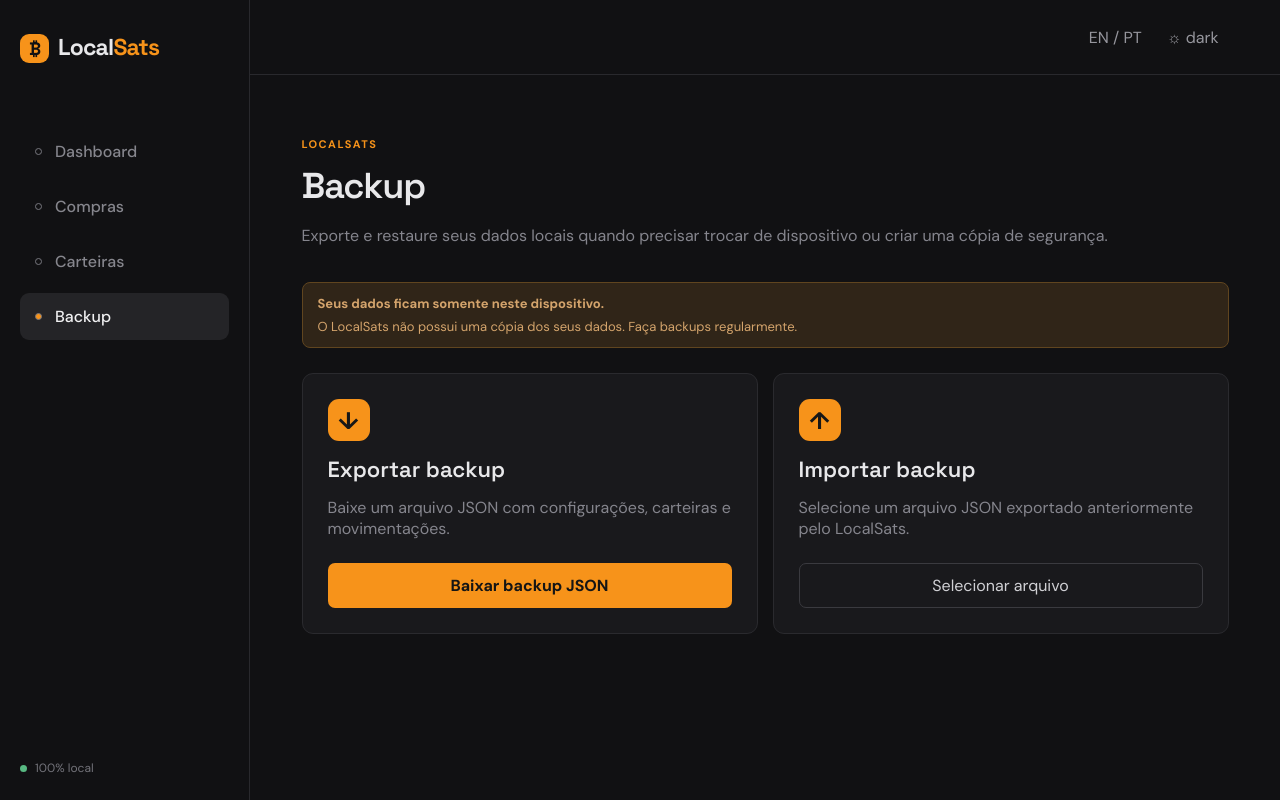
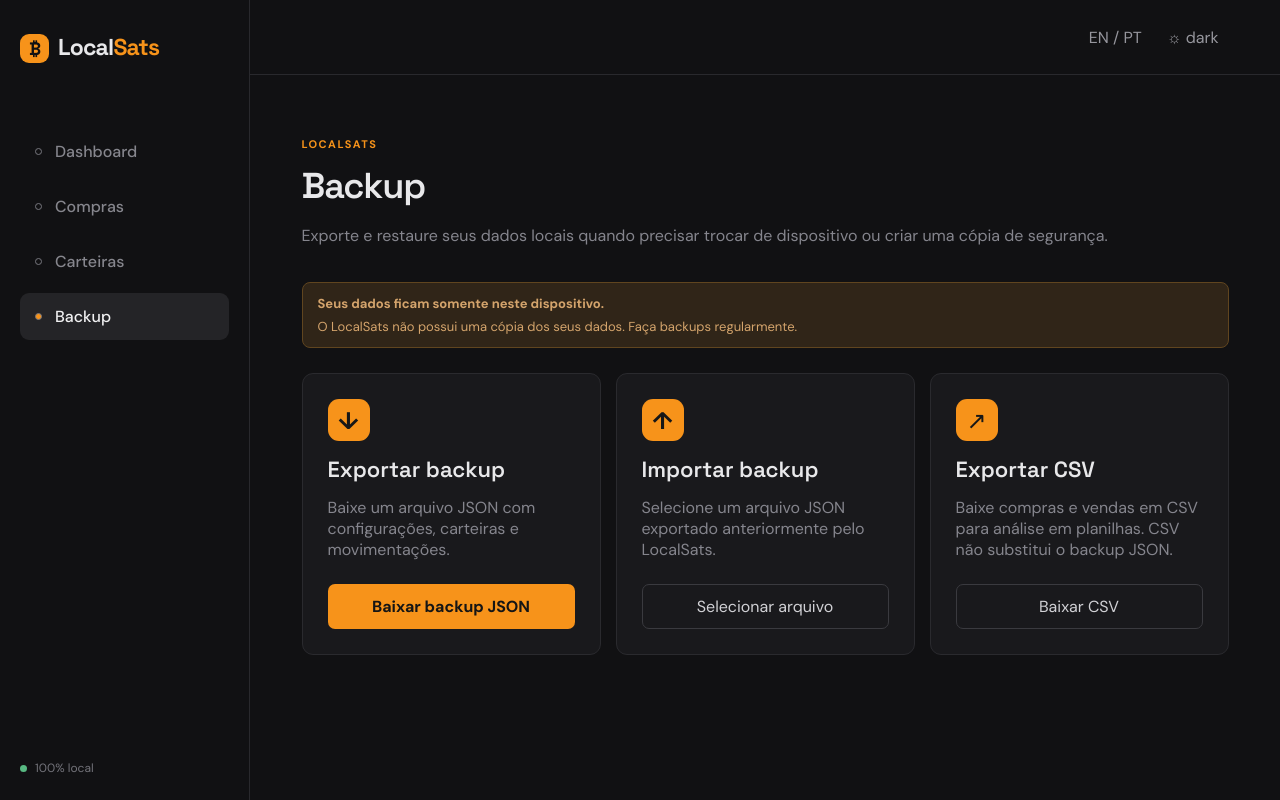
Before and after one commit to paulohpf/LocalSats, a React (Vite) app: page /backup in a window 1280 px wide. Built offline with nearby package versions, Linux system fonts and the light colour scheme; no server answers.

Commit message:
Adicionado exportação de CSV

```diff
--- a/src/features/backup/BackupPage.tsx
+++ b/src/features/backup/BackupPage.tsx
@@ -1,6 +1,6 @@
 import { useRef, useState, type ChangeEvent } from 'react'
 import { useTranslation } from 'react-i18next'
-import { backupFileName, createBackup, restoreBackup, summarizeBackup, validateBackup } from './backup.service'
+import { backupFileName, createBackup, createPurchasesCsv, csvFileName, restoreBackup, summarizeBackup, validateBackup } from './backup.service'
 import type { BackupSummary, LocalSatsBackup } from './backup.types'
 
 function downloadJson(fileName: string, data: unknown) {
@@ -13,10 +13,21 @@
   URL.revokeObjectURL(url)
 }
 
+function downloadCsv(fileName: string, data: string) {
+  const blob = new Blob([`\uFEFF${data}`], { type: 'text/csv;charset=utf-8' })
+  const url = URL.createObjectURL(blob)
+  const link = document.createElement('a')
+  link.href = url
+  link.download = fileName
+  link.click()
+  URL.revokeObjectURL(url)
+}
+
 export function BackupPage() {
   const { t } = useTranslation()
   const inputRef = useRef<HTMLInputElement>(null)
   const [isExporting, setIsExporting] = useState(false)
+  const [isExportingCsv, setIsExportingCsv] = useState(false)
   const [isRestoring, setIsRestoring] = useState(false)
   const [pendingBackup, setPendingBackup] = useState<LocalSatsBackup | null>(null)
   const [summary, setSummary] = useState<BackupSummary | null>(null)
@@ -35,6 +46,21 @@
       setError(t('backupExportError'))
     } finally {
       setIsExporting(false)
+    }
+  }
+
+  async function exportCsv() {
+    setIsExportingCsv(true)
+    setError('')
+    setMessage('')
+    try {
+      const csv = await createPurchasesCsv()
+      downloadCsv(csvFileName(), csv)
+      setMessage(t('csvExported'))
+    } catch {
+      setError(t('csvExportError'))
+    } finally {
+      setIsExportingCsv(false)
     }
   }
 
@@ -92,6 +118,12 @@
         <input ref={inputRef} className="hidden-file-input" type="file" accept="application/json,.json" onChange={(event) => void readBackupFile(event)} />
         <button className="secondary" onClick={() => inputRef.current?.click()}>{t('selectBackupFile')}</button>
       </section>
+      <section className="panel backup-card">
+        <span className="backup-icon">↗</span>
+        <h2>{t('exportCsv')}</h2>
+        <p className="muted">{t('exportCsvDescription')}</p>
+        <button className="secondary" onClick={() => void exportCsv()} disabled={isExportingCsv}>{isExportingCsv ? t('exportingCsv') : t('downloadCsv')}</button>
+      </section>
     </div>
     {summary && <section className="panel backup-summary">
       <div><p className="eyebrow">{t('backupSummary')}</p><h2>{t('backupReadyToRestore')}</h2></div>
--- a/src/features/backup/backup.service.ts
+++ b/src/features/backup/backup.service.ts
@@ -64,6 +64,34 @@
   }
 }
 
+function csvCell(value: unknown): string {
+  if (value === undefined || value === null) return ''
+  const text = String(value)
+  return `"${text.replaceAll('"', '""')}"`
+}
+
+export async function createPurchasesCsv(): Promise<string> {
+  const [wallets, purchases] = await Promise.all([
+    db.wallets.toArray(),
+    db.purchases.orderBy('date').toArray(),
+  ])
+  const walletNameById = new Map(wallets.map((wallet) => [wallet.id, wallet.name]))
+  const headers = ['type', 'date', 'amount', 'currency', 'bitcoinPrice', 'btcAmount', 'fee', 'walletName', 'walletId', 'note']
+  const rows = purchases.map((purchase) => [
+    purchase.type,
+    purchase.date,
+    purchase.amount,
+    purchase.currency,
+    purchase.bitcoinPrice,
+    purchase.btcAmount,
+    purchase.fee ?? '',
+    purchase.walletId ? walletNameById.get(purchase.walletId) ?? '' : '',
+    purchase.walletId ?? '',
+    purchase.note ?? '',
+  ])
+  return [headers, ...rows].map((row) => row.map(csvCell).join(';')).join('\n')
+}
+
 export function validateBackup(value: unknown): LocalSatsBackup {
   if (!isRecord(value)) throw new Error('INVALID_BACKUP')
   if (value.format !== BACKUP_FORMAT) throw new Error('INVALID_FORMAT')
@@ -101,3 +129,7 @@
 export function backupFileName(date = new Date()) {
   return `localsats-backup-${date.toISOString().slice(0, 10)}.json`
 }
+
+export function csvFileName(date = new Date()) {
+  return `localsats-movements-${date.toISOString().slice(0, 10)}.csv`
+}
--- a/src/i18n/index.ts
+++ b/src/i18n/index.ts
@@ -33,6 +33,7 @@
       exportBackup: 'Exportar backup', exportBackupDescription: 'Baixe um arquivo JSON com configurações, carteiras e movimentações.', exportingBackup: 'Exportando...', downloadBackup: 'Baixar backup JSON', backupExported: 'Backup exportado com sucesso.', backupExportError: 'Não foi possível exportar o backup.',
       importBackup: 'Importar backup', importBackupDescription: 'Selecione um arquivo JSON exportado anteriormente pelo LocalSats.', selectBackupFile: 'Selecionar arquivo', backupInvalid: 'Arquivo de backup inválido.', backupInvalidFormat: 'Este arquivo não é um backup do LocalSats.', backupUnsupportedVersion: 'Esta versão de backup ainda não é suportada.',
       backupSummary: 'Resumo do backup', backupReadyToRestore: 'Backup pronto para restauração', backupExportedAt: 'Exportado em', backupVersion: 'Versão', restoreBackup: 'Restaurar backup', restoringBackup: 'Restaurando...', backupRestoreConfirm: 'Restaurar este backup substituirá carteiras, compras, vendas e configurações atuais. Deseja continuar?', backupRestored: 'Backup restaurado com sucesso.', backupRestoreError: 'Não foi possível restaurar o backup.',
+      exportCsv: 'Exportar CSV', exportCsvDescription: 'Baixe compras e vendas em CSV para análise em planilhas. CSV não substitui o backup JSON.', exportingCsv: 'Exportando...', downloadCsv: 'Baixar CSV', csvExported: 'CSV exportado com sucesso.', csvExportError: 'Não foi possível exportar o CSV.',
     },
   },
   en: {
@@ -66,6 +67,7 @@
       exportBackup: 'Export backup', exportBackupDescription: 'Download a JSON file with settings, wallets, and movements.', exportingBackup: 'Exporting...', downloadBackup: 'Download JSON backup', backupExported: 'Backup exported successfully.', backupExportError: 'Could not export the backup.',
       importBackup: 'Import backup', importBackupDescription: 'Select a JSON file previously exported by LocalSats.', selectBackupFile: 'Select file', backupInvalid: 'Invalid backup file.', backupInvalidFormat: 'This file is not a LocalSats backup.', backupUnsupportedVersion: 'This backup version is not supported yet.',
       backupSummary: 'Backup summary', backupReadyToRestore: 'Backup ready to restore', backupExportedAt: 'Exported at', backupVersion: 'Version', restoreBackup: 'Restore backup', restoringBackup: 'Restoring...', backupRestoreConfirm: 'Restoring this backup will replace current wallets, purchases, sales, and settings. Continue?', backupRestored: 'Backup restored successfully.', backupRestoreError: 'Could not restore the backup.',
+      exportCsv: 'Export CSV', exportCsvDescription: 'Download purchases and sales as CSV for spreadsheet analysis. CSV does not replace the JSON backup.', exportingCsv: 'Exporting...', downloadCsv: 'Download CSV', csvExported: 'CSV exported successfully.', csvExportError: 'Could not export the CSV.',
     },
   },
 }
```
Also changed, not shown: src/App.css, 2 other files (tests, documents, lock files or other folders).
